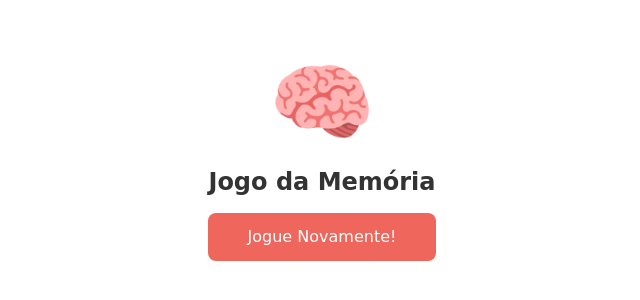
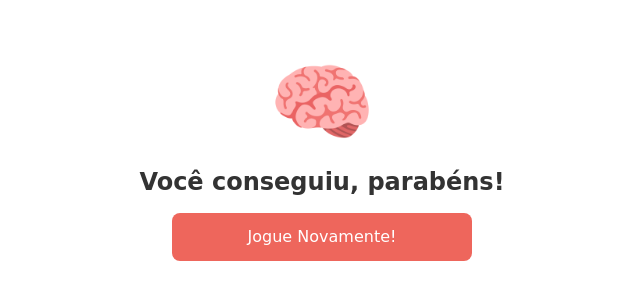
Before and after one commit to leandrol11/jogo_da_memoria, a plain HTML site: page posjogo.html in a window 1280 px wide. Shown: the part 218-518 px from the top of the page, without its empty margins (318-958 px from the left). Drawn offline with Linux system fonts and the light colour scheme.

Commit message:
Atualização

```diff
--- a/posjogo.html
+++ b/posjogo.html
@@ -17,7 +17,7 @@
     <form class="form-login">
         <div class="header-login">
             <img src="img/brain.png" alt="Ícone Cérebro">
-            <h1>Jogo da Memória</h1>
+            <h1>Você conseguiu, parabéns!</h1>
             <button class="jogue-novamente"><a href="jogo.html">Jogue Novamente!</a></button>
         </div>
     </form>
```
